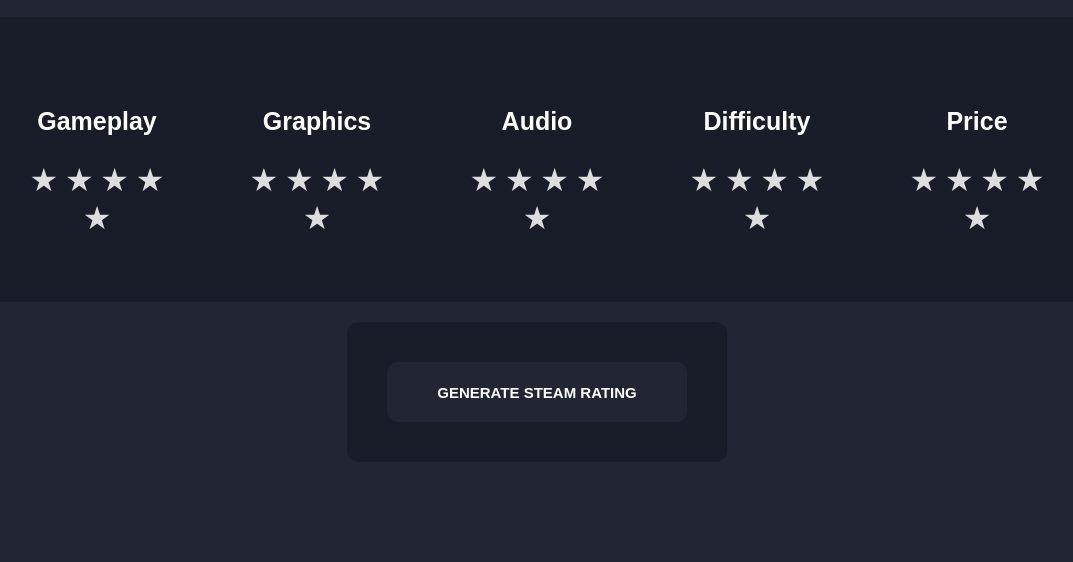
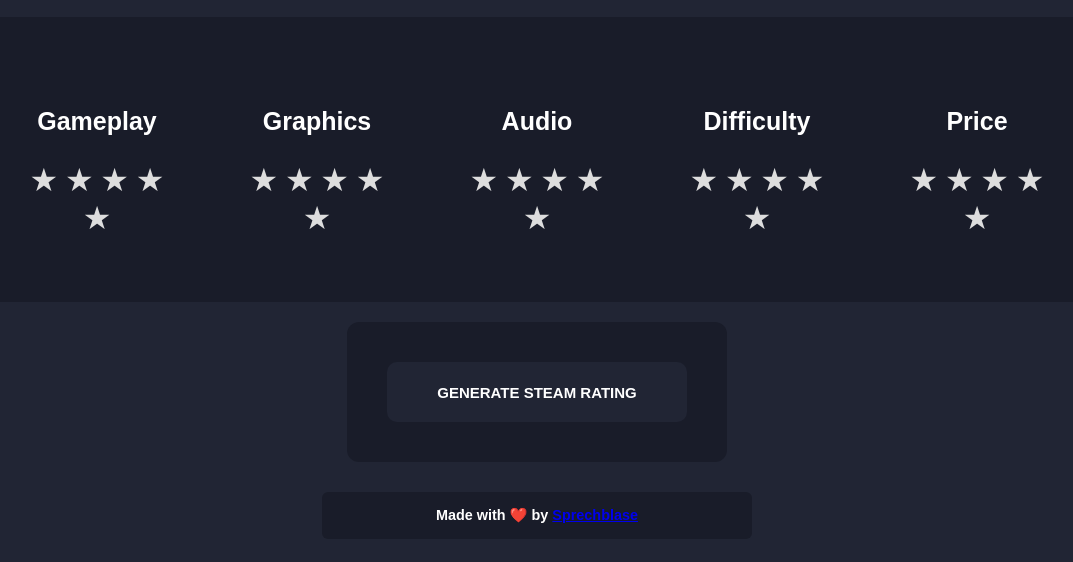
Before and after one commit to skredev/reviewificator, a plain HTML site: page index.html in a window 1280 px wide. Shown: the part 220-782 px from the top of the page, without its empty margins (103-1176 px from the left). Drawn offline with Linux system fonts and the light colour scheme.

Commit message:
added footer

```diff
--- a/css/style.css
+++ b/css/style.css
@@ -28,6 +28,23 @@
     align-items: center;
     flex-direction: column;
     box-sizing: border-box;
+}
+
+footer {
+    background: #191c29;
+    width: 400px;
+    height: var(--box-height);
+    padding: 15px;
+    position: relative;
+    border-radius: 6px;
+    justify-content: center;
+    align-items: center;
+    text-align: center;
+    display: flex;
+    margin: 20px;
+    font-size: 0.9em;
+    color: rgb(255, 255, 255);
+    font-family: Arial, Helvetica, sans-serif;
 }
 
 .box {
--- a/index.html
+++ b/index.html
@@ -94,4 +94,7 @@
             <input type="submit" class="button" name="genbutton" value="GENERATE STEAM RATING">
         </div>
     </body>
+    <footer>
+        <strong>Made with ❤️ by <a href="https://github.com/sprechblase">Sprechblase</a></strong>
+    </footer>
 </html>
```
